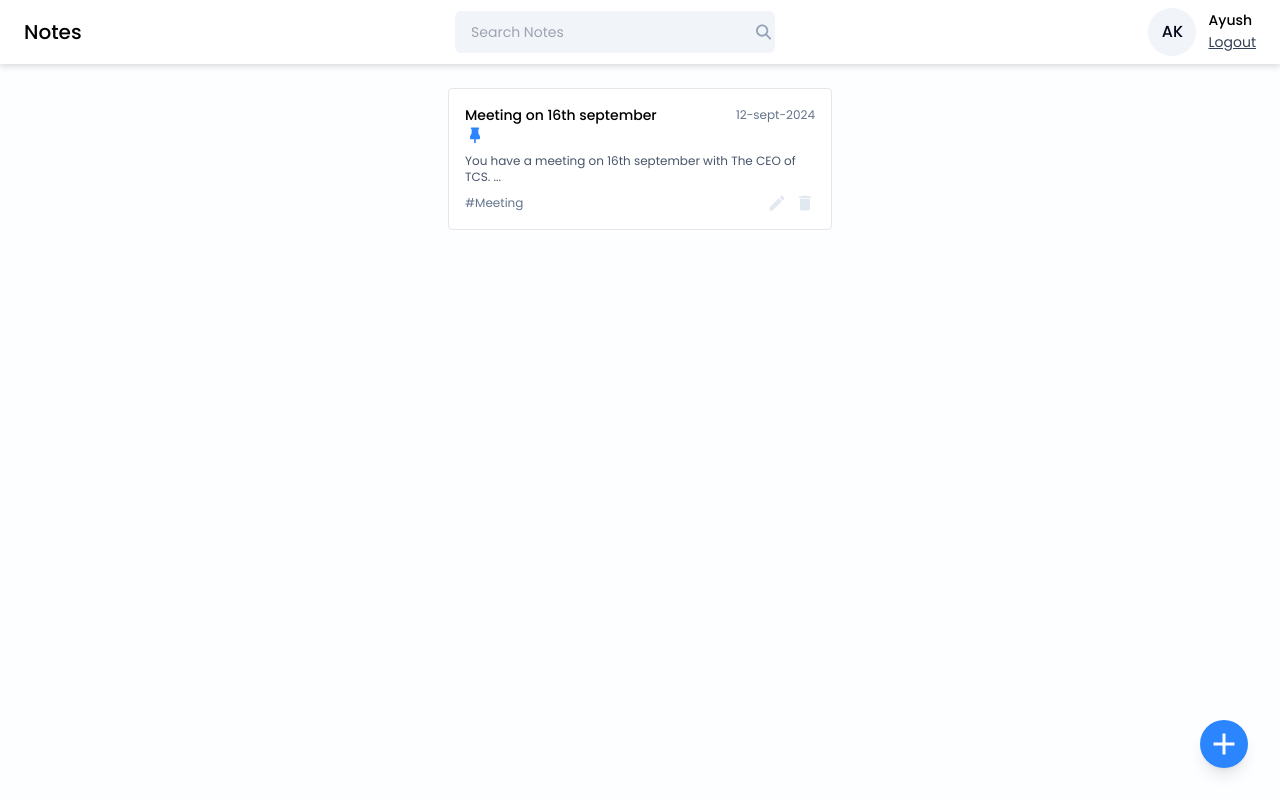
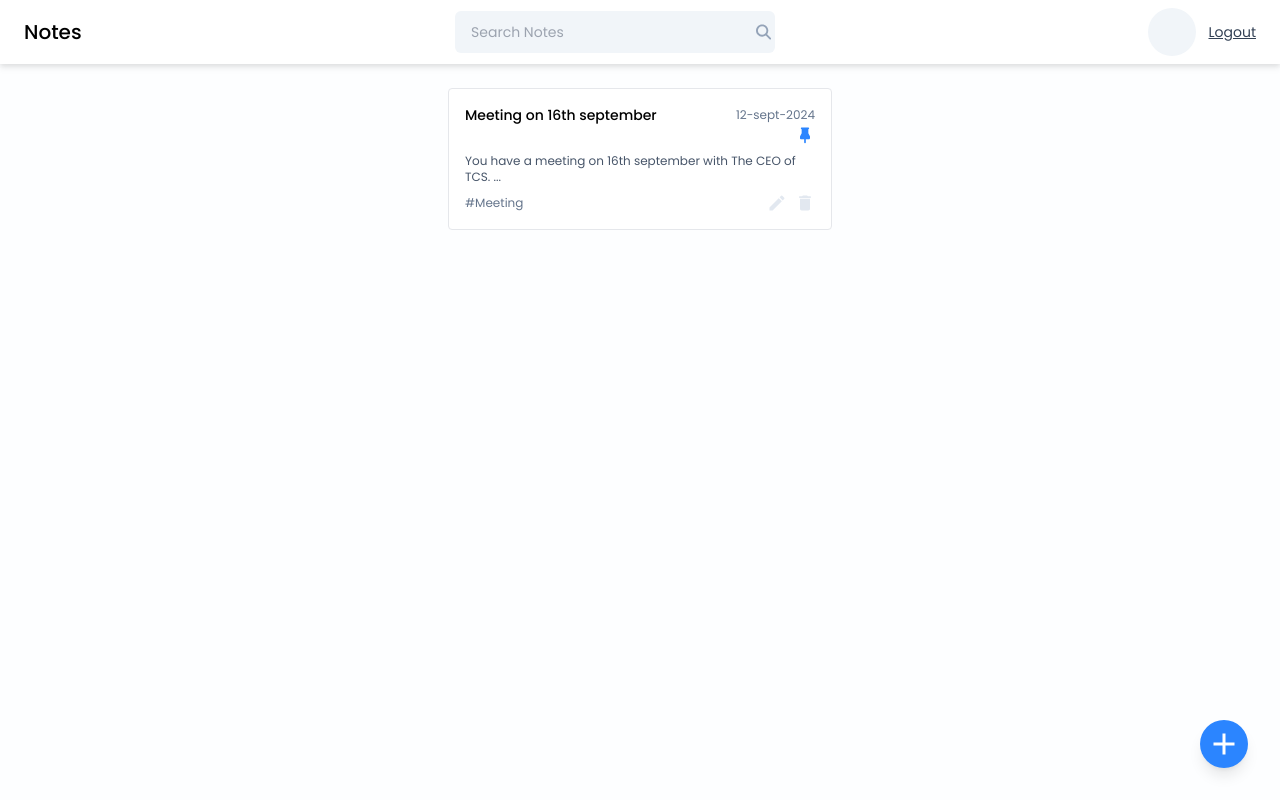
Before and after one commit to ayush-23-30/Notes-app, a React (Vite) app in the folder frontend/: page / in a window 1280 px wide. Built offline with nearby package versions, Linux system fonts and the light colour scheme; no server answers.

Commit message:
login logic frontend

```diff
--- a/frontend/src/components/Navbar.jsx
+++ b/frontend/src/components/Navbar.jsx
@@ -3,7 +3,7 @@ import ProfileInfo from "./ProfileInfo";
 import { useNavigate } from "react-router-dom";
 import SearchBar from "./SearchBar";
 
-function Navbar() {
+function Navbar({userInfo}) {
   const [searchQuery, setSearchQuery] = useState("");
 
   const navigate = useNavigate();
@@ -14,6 +14,7 @@ function Navbar() {
   };
 
   const onLogout = () => {
+    localStorage.clear()
     navigate("/login");
   };
 
@@ -28,7 +29,7 @@ function Navbar() {
         handleSearch={handleSearch}
         onClearSearch={onClearSearch}
       />
-      <ProfileInfo onLogout={onLogout}/>
+      <ProfileInfo userInfo = {userInfo} onLogout={onLogout}/>
     </div>
   );
 }
--- a/frontend/src/components/NoteCard.jsx
+++ b/frontend/src/components/NoteCard.jsx
@@ -20,10 +20,13 @@ function NoteCard({
           <h6 className="text-sm font-medium">{title}</h6>
           <span className="text-xs text-slate-500">{date}</span>
         </div>
+        <div className="flex justify-end">
         <TbPinnedFilled
-          className={`btn-icon ${isPinned ? "text-primary" : "text-slate-500"}`}
+          className={`btn-icon  ${isPinned ? "text-primary" : "text-slate-500"}`}
           onClick={onPinNote}
         />
+
+        </div>
         <p className="text-xs text-slate-600 mt-2">
           {content.slice(0, 60)}...
         </p>
--- a/frontend/src/components/ProfileInfo.jsx
+++ b/frontend/src/components/ProfileInfo.jsx
@@ -1,16 +1,16 @@
 import React from "react";
 import  {getInitials}  from "../utils/helper";
 
-function ProfileInfo({onLogout}) {
+function ProfileInfo({ userInfo ,  onLogout}) {
 
   return (
     <>
       <div className="flex items-center gap-3">
         <div className="w-12 h-12 flex items-center justify-center rounded-full text-slate-950 font-medium bg-slate-100  ">
-        {getInitials ("Ayush kumar")}
+        {getInitials (userInfo?.fullName)}
         </div>
         <div className="">
-          <p className="text-sm font-medium"> Ayush </p>
+          <p className="text-sm font-medium"> {userInfo?.fullName} </p>
           <button
             className="text-sm underline text-slate-700  "
             onClick={onLogout}
--- a/frontend/src/pages/Home.jsx
+++ b/frontend/src/pages/Home.jsx
@@ -1,9 +1,11 @@
-import React, { useState } from "react";
+import React, { useEffect, useState } from "react";
 import Navbar from "../components/Navbar";
 import NoteCard from "../components/NoteCard";
 import { MdAdd } from "react-icons/md";
 import AddEditNotes from "./AddEditNotes";
 import Modal from "react-modal";
+import { useNavigate } from "react-router-dom";
+import axiosIntance from "../utils/axiosIntance";
 
 function Home() {
   const [showTooltip, setShowTooltip] = useState(false);
@@ -22,9 +24,31 @@ function Home() {
     setOpenAddEditModal({...openAddEditModal, isShown : false})
   }
 
+  const [userInfo , setUserInfo] = useState(null);
+   const navigate = useNavigate();
+
+   // get user info from backend;
+  const getUserInfo = async ()=>{
+    try {
+      const response = await axiosIntance.get("/get-user")
+      if(response.data && response.data.id){ // you can try id instead of user
+        setUserInfo(response.data.id);
+      }
+    } catch (error) {
+      if(error.response.status === 400) {
+        localStorage.clear();
+        navigate("/login");
+      }
+    }
+  }
+
+  useEffect(()=>{
+    getUserInfo();
+    return () =>{}
+  },[]);
   return (
     <>
-      <Navbar />
+      <Navbar userInfo={userInfo} />
       <div className="container mt-6 ">
         <div className="  items-center justify-center flex md:gap-5 gap-3 flex-wrap">
           <NoteCard
```
